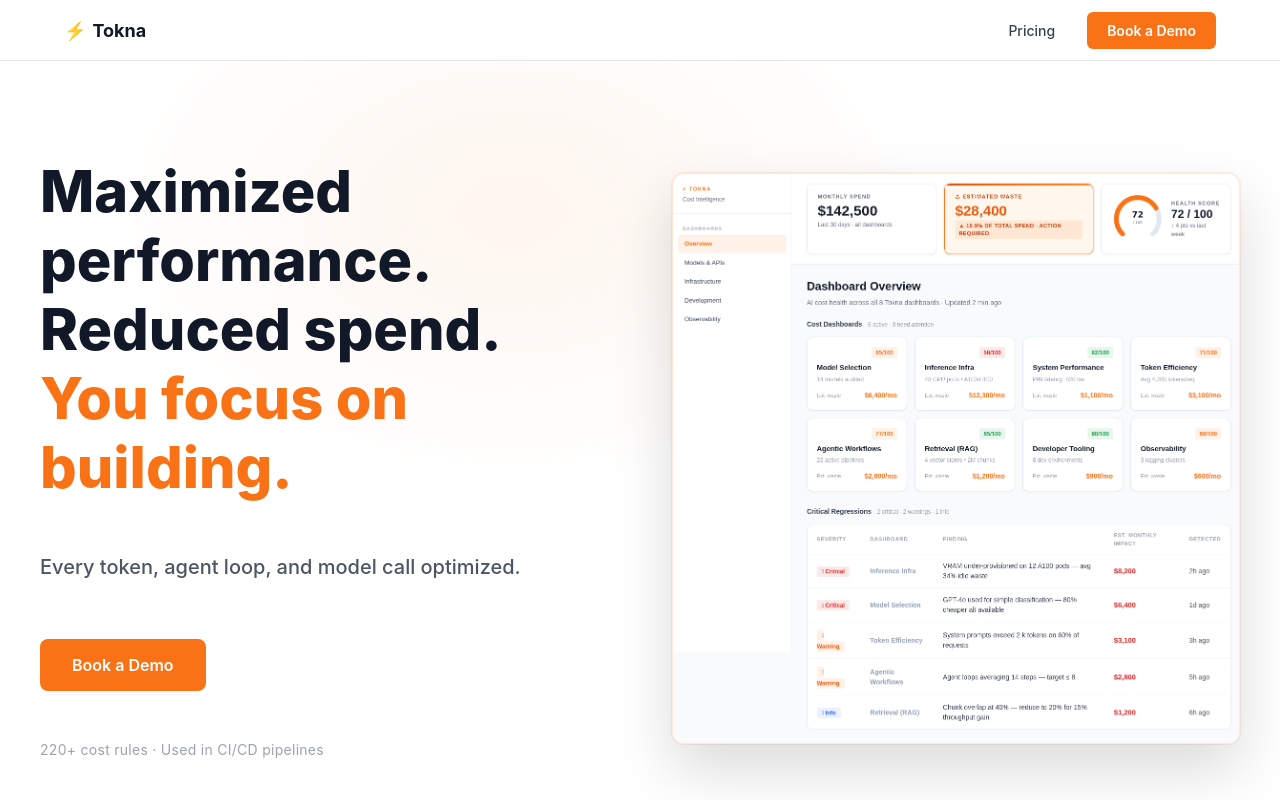
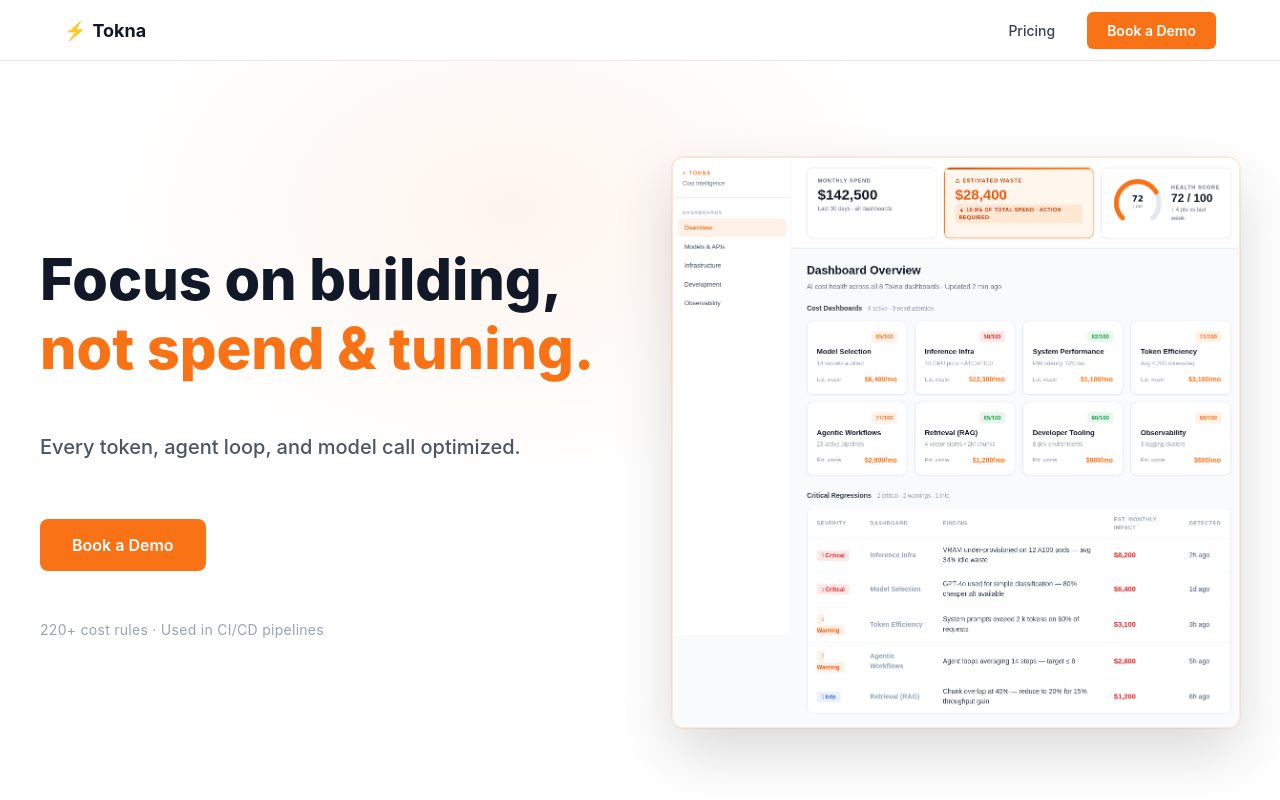
Before and after one commit to nroan117/tokna, a Next.js app in the folder apps/web/: page / in a window 1280 px wide. Shown: the top 800 px of the page. Built offline with nearby package versions, Linux system fonts and the light colour scheme.

Commit message:
Marketing: Finalize branding across all sections

```diff
--- a/apps/web/components/marketing/Approach.tsx
+++ b/apps/web/components/marketing/Approach.tsx
@@ -59,7 +59,7 @@ export default function Approach() {
             margin: '0 0 1rem',
             lineHeight: 1.2,
           }}>
-            Maximized performance. Reduced spend.<br />Built into your development workflow.
+            Focus on building, not spend & tuning.<br />Built into your development workflow.
           </h2>
           <p style={{ fontSize: '1.125rem', color: '#6b7280', margin: 0 }}>
             From first commit to production, Tokna meets you wherever you&apos;re building.
--- a/apps/web/components/marketing/Hero.tsx
+++ b/apps/web/components/marketing/Hero.tsx
@@ -51,11 +51,9 @@ export default function Hero() {
             color: '#111827',
             margin: 0,
           }}>
-            Maximized performance.
+            Focus on building,
             <br />
-            Reduced spend.
-            <br />
-            <span style={{ color: '#f97316' }}>You focus on building.</span>
+            <span style={{ color: '#f97316' }}>not spend & tuning.</span>
           </h1>
           <p style={{
             fontSize: '1.25rem',
--- a/apps/web/components/marketing/PersonaTabs.tsx
+++ b/apps/web/components/marketing/PersonaTabs.tsx
@@ -61,7 +61,7 @@ export default function PersonaTabs() {
             fontSize: 'clamp(1.75rem, 3vw, 2.5rem)', fontWeight: 800, color: '#111827',
             margin: '0 0 1rem', lineHeight: 1.2,
           }}>
-            Maximized performance and reduced spend for everyone
+            Focus on building for everyone
           </h2>
           <p style={{ fontSize: '1.0625rem', color: '#6b7280', margin: 0 }}>
             Whether you&apos;re managing cloud budgets or writing AI code, Tokna meets you
```
